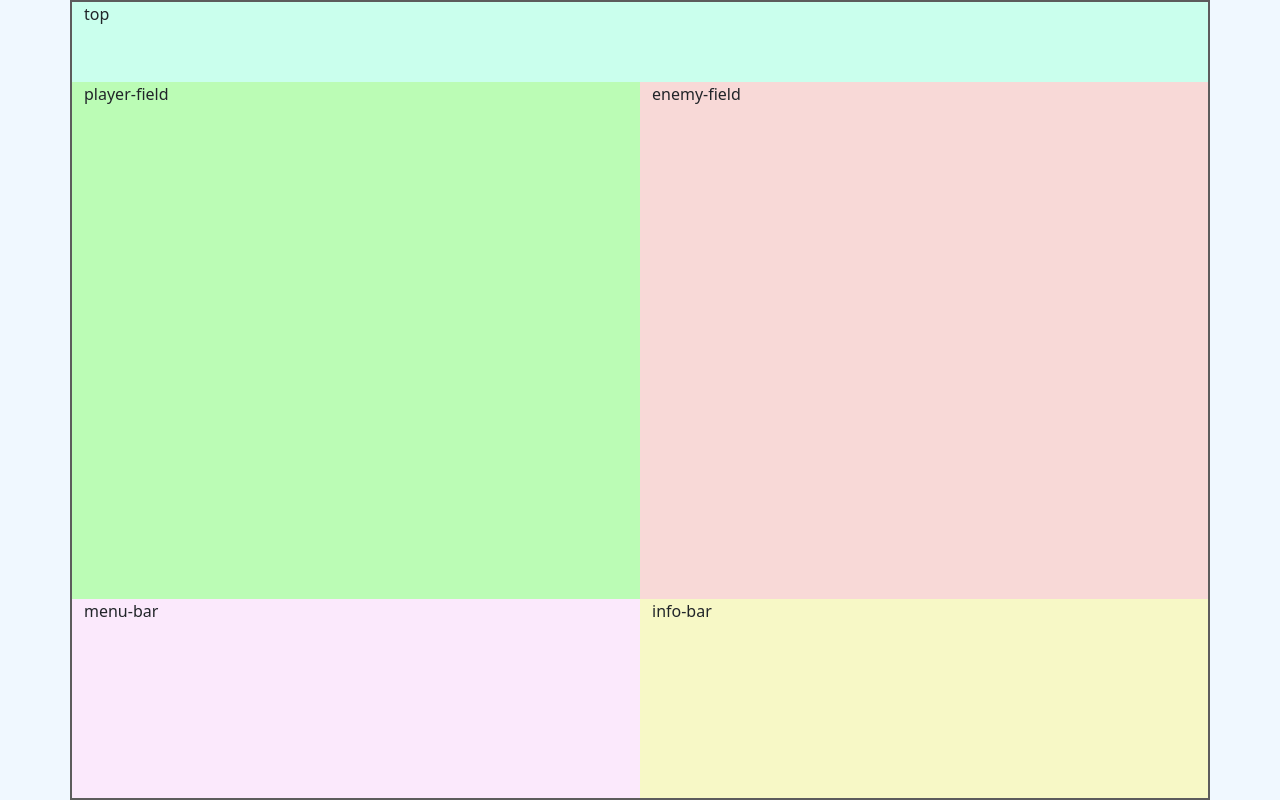
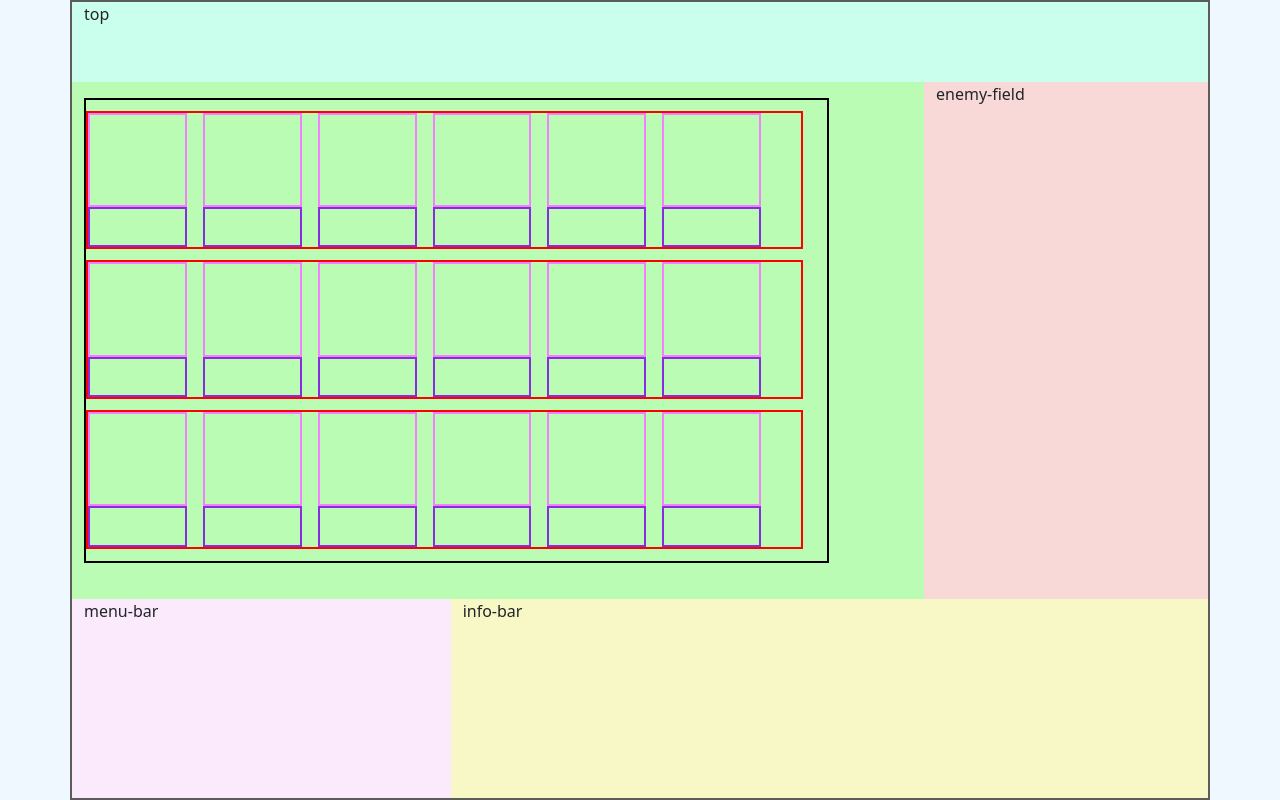
Before and after one commit to CastPJ/jade-arena-project, a website: page game.html in a window 1280 px wide. Drawn offline with nearby package versions, Linux system fonts and the light colour scheme.

Commit message:
player field layout

```diff
--- a/game-styles.css
+++ b/game-styles.css
@@ -30,10 +30,45 @@ body {
   background-color: rgb(202, 255, 237);
 }
 
+/* Player Field */
 .player-field {
   background-color: rgb(187, 252, 181);
 }
 
+.player-field-lower {
+  margin: 0;
+  margin-top: 1rem;
+  border: solid black 2px;
+  width: 90%;
+  height: 90%;
+}
+
+.champion-row {
+  width: 100%;
+  height: 30%;
+  margin-top: 0.7rem;
+  border: solid red 2px;
+}
+
+.image-row {
+  height: 70%;
+}
+
+.resource-row {
+  height: 30%;
+}
+
+.image-col {
+  border: solid 2px rgb(244, 127, 255);
+  margin-right: 1rem;
+}
+
+.resource-col {
+  border: solid 2px blueviolet;
+  margin-right: 1rem;
+}
+
+/* Enemy Field */
 .enemy-field {
   background-color: rgb(248, 217, 215);
 }
--- a/game.html
+++ b/game.html
@@ -11,17 +11,74 @@
     <title>Jade Arena</title>
   </head>
   <body>
-    <div class="main container">
+    <div class="container main">
       <div class="row top-row">
         <div class="col top-bar">top</div>
       </div>
       <div class="row mid-row">
-        <div class="col player-field">player-field</div>
-        <div class="col enemy-field">enemy-field</div>
+        <div class="col-9 player-field">
+          <div class="container player-field-lower">
+            <div class="row champion-row">
+              <div class="row image-row">
+                <div class="col image-col"></div>
+                <div class="col image-col"></div>
+                <div class="col image-col"></div>
+                <div class="col image-col"></div>
+                <div class="col image-col"></div>
+                <div class="col image-col"></div>
+              </div>
+              <div class="row resource-row">
+                <div class="col resource-col"></div>
+                <div class="col resource-col"></div>
+                <div class="col resource-col"></div>
+                <div class="col resource-col"></div>
+                <div class="col resource-col"></div>
+                <div class="col resource-col"></div>
+              </div>
+            </div>
+            <div class="row champion-row">
+              <div class="row image-row">
+                <div class="col image-col"></div>
+                <div class="col image-col"></div>
+                <div class="col image-col"></div>
+                <div class="col image-col"></div>
+                <div class="col image-col"></div>
+                <div class="col image-col"></div>
+              </div>
+              <div class="row resource-row">
+                <div class="col resource-col"></div>
+                <div class="col resource-col"></div>
+                <div class="col resource-col"></div>
+                <div class="col resource-col"></div>
+                <div class="col resource-col"></div>
+                <div class="col resource-col"></div>
+              </div>
+            </div>
+            <div class="row champion-row">
+              <div class="row image-row">
+                <div class="col image-col"></div>
+                <div class="col image-col"></div>
+                <div class="col image-col"></div>
+                <div class="col image-col"></div>
+                <div class="col image-col"></div>
+                <div class="col image-col"></div>
+              </div>
+              <div class="row resource-row">
+                <div class="col resource-col"></div>
+                <div class="col resource-col"></div>
+                <div class="col resource-col"></div>
+                <div class="col resource-col"></div>
+                <div class="col resource-col"></div>
+                <div class="col resource-col"></div>
+              </div>
+            </div>
+          </div>
+        </div>
+        <div class="col-3 enemy-field">enemy-field</div>
       </div>
       <div class="row bot-row">
-        <div class="col menu-bar">menu-bar</div>
-        <div class="col info-bar">info-bar</div>
+        <div class="col-4 menu-bar">menu-bar</div>
+        <div class="col-8 info-bar">info-bar</div>
       </div>
     </div>
     <script src="/node_modules/bootstrap/dist/js/bootstrap.bundle.js"></script>
```
